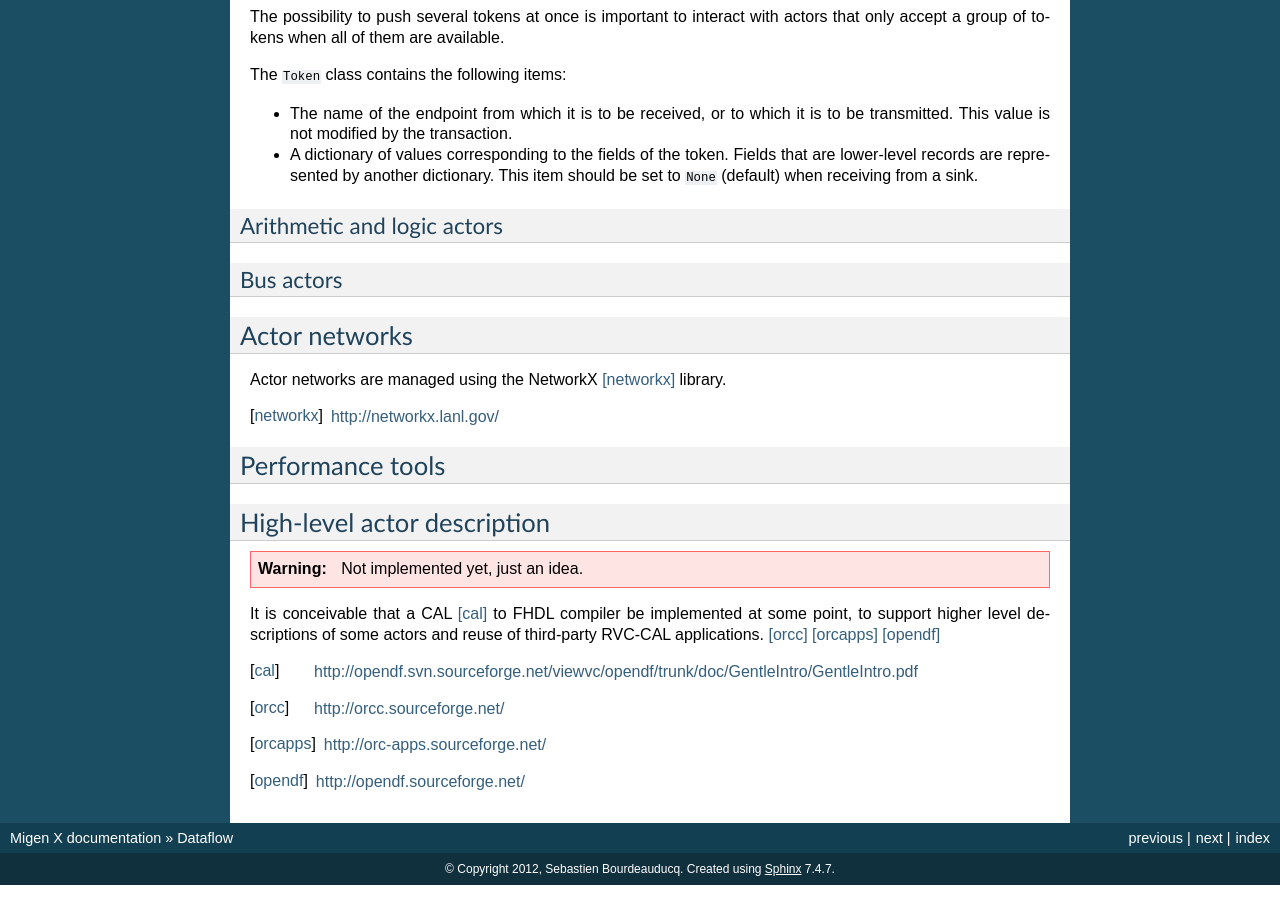
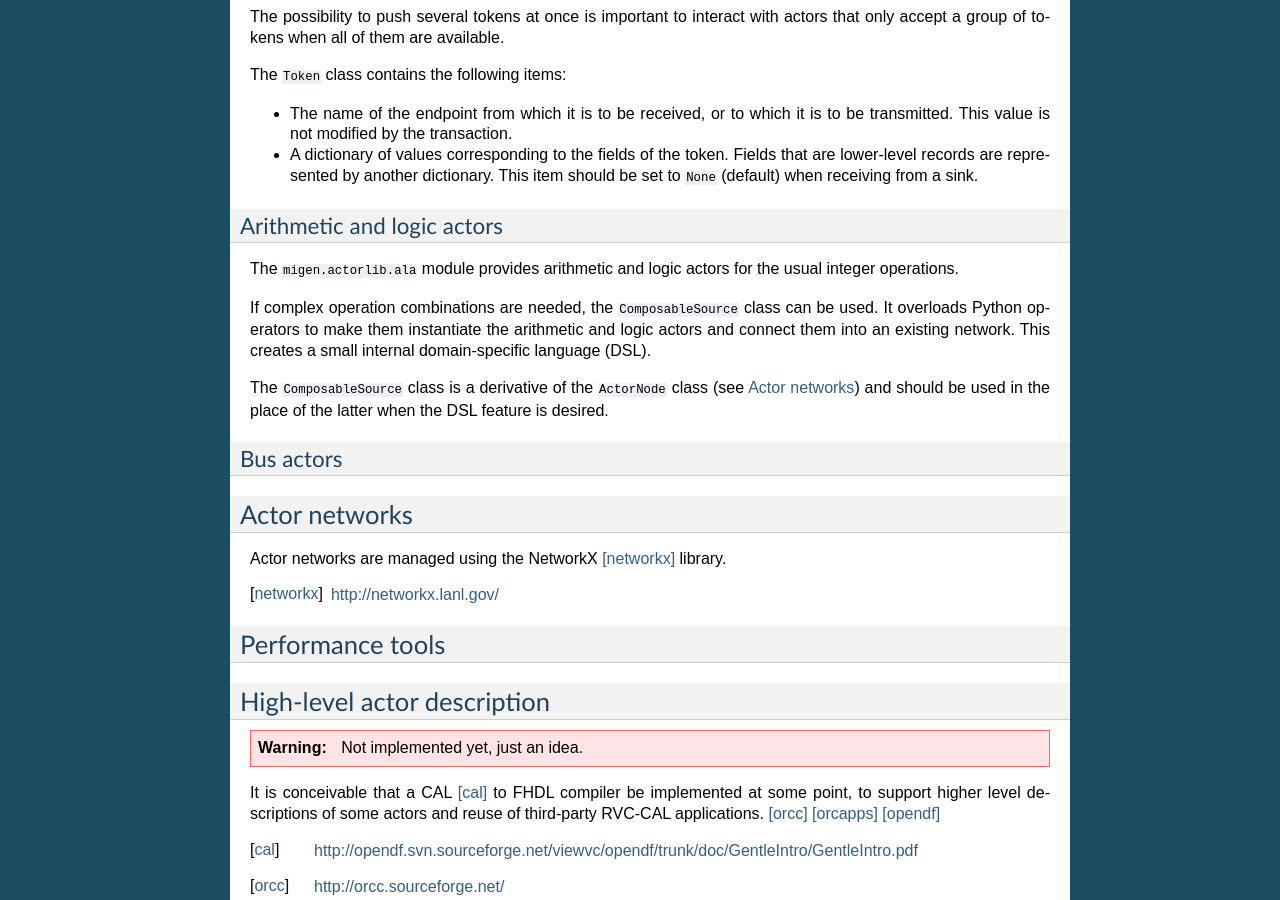
Before and after one commit to enjoy-digital/litex, a Sphinx documentation site: the page built from doc/dataflow.rst, in a window 1280 px wide and 900 px high, scrolled down 6109 px. Built offline with Sphinx 7.4.7, drawn with Linux system fonts in a browser that asks for light colours; formulas are drawn with MathJax 3.

Commit message:
doc: arithmetic and logic actors

```diff
--- a/doc/dataflow.rst
+++ b/doc/dataflow.rst
@@ -184,6 +184,12 @@ The ``Token`` class contains the following items:
 Arithmetic and logic actors
 ===========================
 
+The ``migen.actorlib.ala`` module provides arithmetic and logic actors for the usual integer operations.
+
+If complex operation combinations are needed, the ``ComposableSource`` class can be used. It overloads Python operators to make them instantiate the arithmetic and logic actors and connect them into an existing network. This creates a small internal domain-specific language (DSL).
+
+The ``ComposableSource`` class is a derivative of the ``ActorNode`` class (see :ref:`actornetworks`) and should be used in the place of the latter when the DSL feature is desired.
+
 .. _busactors:
 
 Bus actors
```
Also changed, not shown: 1 other file.
